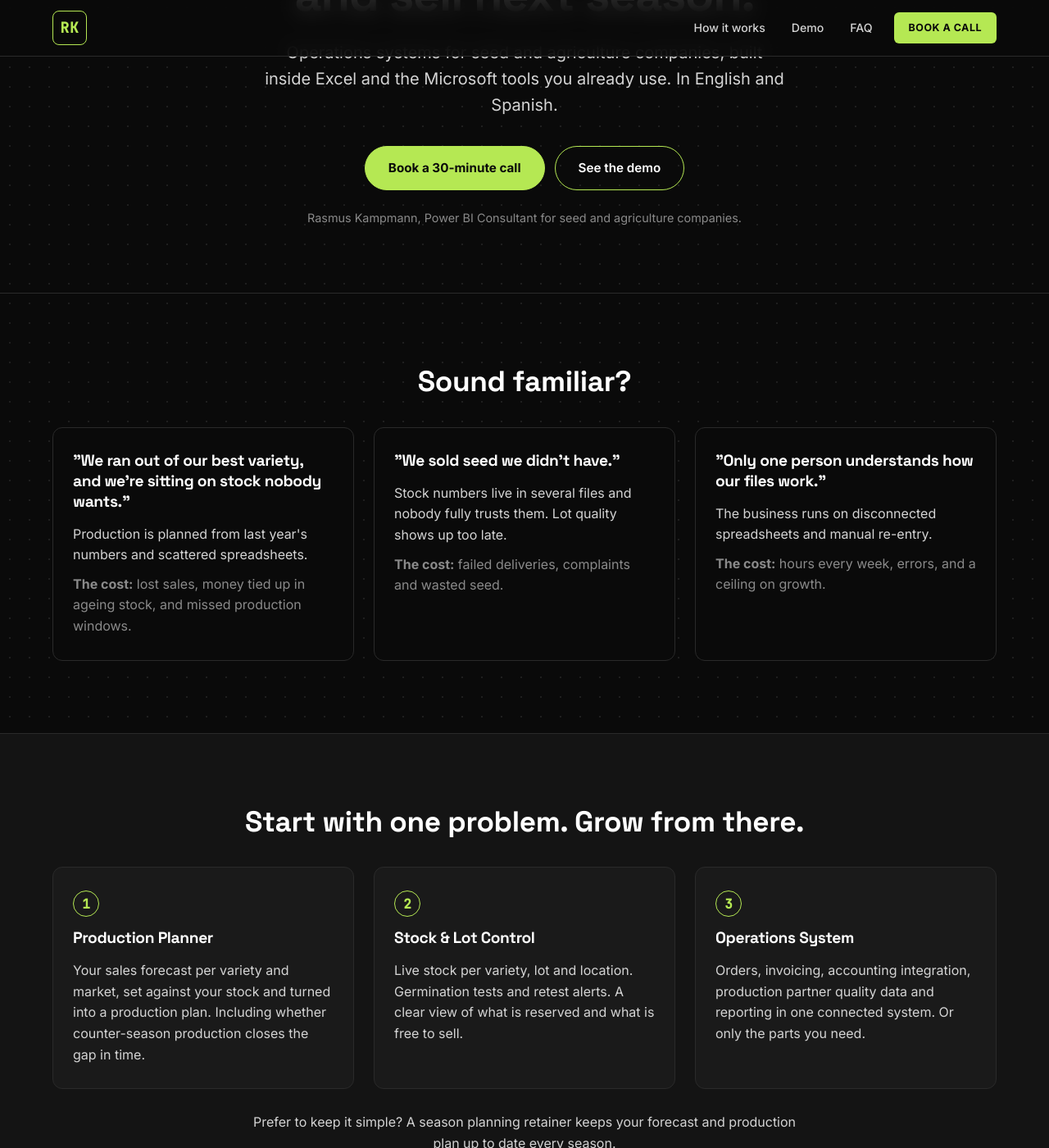
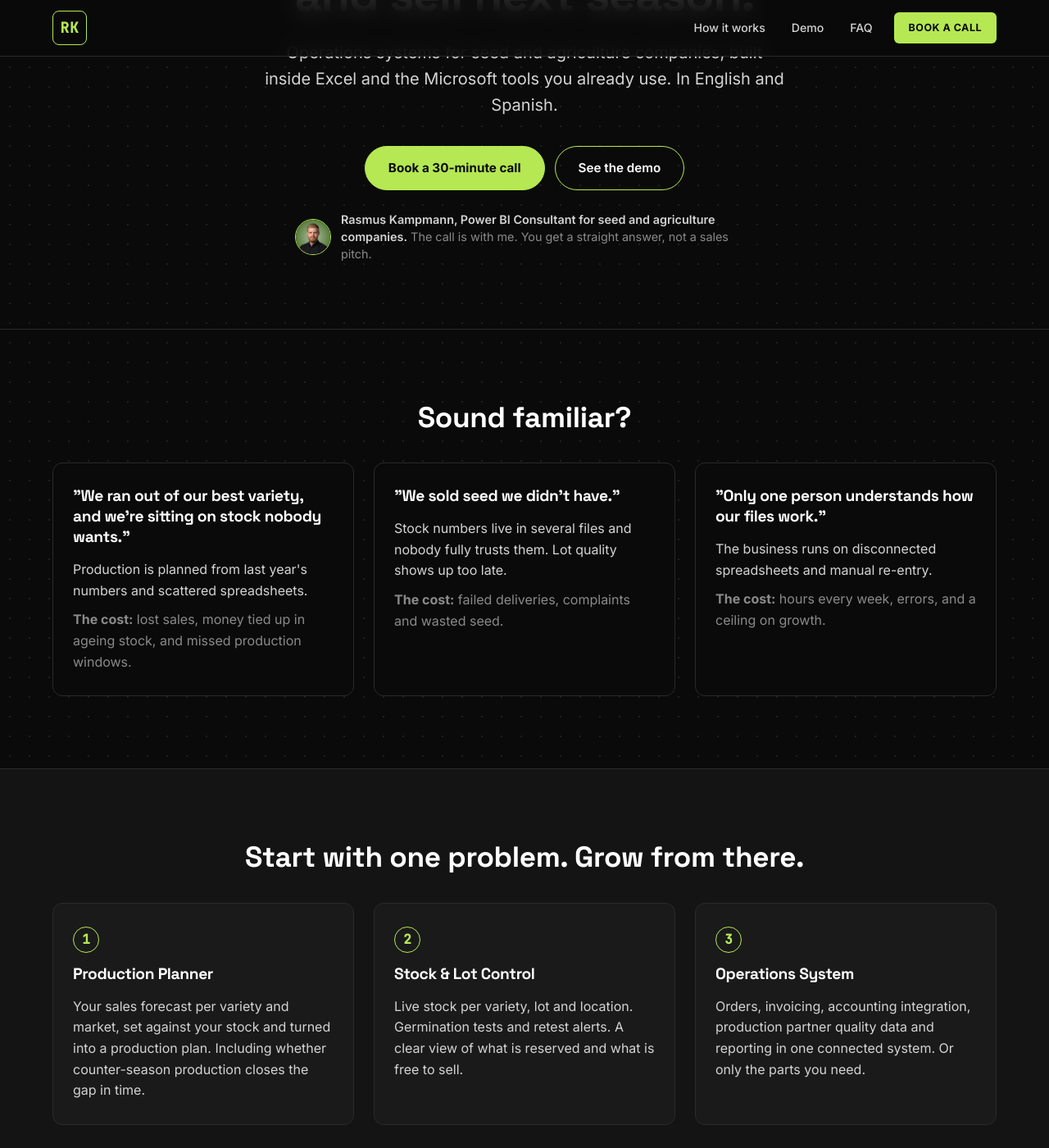
Before and after one commit to rasmuskampmann1998/rasmuskampmann.com, a Jekyll site: the page built from index.md, in a window 1280 px wide and 1400 px high, scrolled down 266 px. Shown: the whole window at 82% size. Built offline with Jekyll 4.4.1, drawn with Linux system fonts in a browser that asks for light colours; some of the changed text lies outside the part shown.

Commit message:
About section with photo, and a founder line under both booking buttons
Co-Authored-By: Claude Opus 5.5 <noreply@anthropic.com>

```diff
--- a/assets/css/main.scss
+++ b/assets/css/main.scss
@@ -2094,3 +2094,68 @@ ul.hero-stack {
   .offer-section .container,
   .offer-hero .container { padding: 0 16px; }
 }
+
+// Offer page: founder badge under the booking buttons, and the about block
+.offer-badge {
+  display: flex;
+  align-items: center;
+  justify-content: center;
+  gap: 12px;
+  max-width: 560px;
+  margin: 26px auto 0;
+  text-align: left;
+
+  img {
+    width: 44px;
+    height: 44px;
+    border-radius: 50%;
+    border: 1.5px solid var(--accent-green);
+    object-fit: cover;
+    flex-shrink: 0;
+  }
+
+  p { color: var(--text-muted); font-size: 0.9rem; line-height: 1.45; }
+  strong { color: var(--text-secondary); font-weight: 600; }
+}
+
+.offer-about {
+  display: grid;
+  grid-template-columns: 340px 1fr;
+  gap: 56px;
+  align-items: center;
+  max-width: 1040px;
+  margin: 0 auto;
+
+  h2 { text-align: left; margin-bottom: 18px; }
+}
+
+.offer-about-photo img {
+  width: 100%;
+  aspect-ratio: 1 / 1;
+  object-fit: cover;
+  border-radius: 16px;
+  border: 1px solid var(--border-strong);
+}
+
+.offer-about-intro {
+  color: var(--text-primary);
+  font-size: 1.1rem;
+  margin-bottom: 22px;
+}
+
+.offer-about-links {
+  margin-top: 8px;
+  color: var(--text-muted);
+  font-size: 0.92rem;
+}
+
+@media (max-width: 900px) {
+  .offer-about {
+    grid-template-columns: 1fr;
+    gap: 28px;
+
+    h2 { text-align: center; }
+  }
+
+  .offer-about-photo { max-width: 260px; margin: 0 auto; }
+}
--- a/index.md
+++ b/index.md
@@ -12,7 +12,10 @@ description: Know what to produce, stock and sell next season. Custom operations
       <a href="{{ booking }}" class="offer-btn offer-btn--primary" target="_blank" rel="noopener">Book a 30-minute call</a>
       <a href="#demo" class="offer-btn">See the demo</a>
     </div>
-    <p class="offer-byline">Rasmus Kampmann, Power BI Consultant for seed and agriculture companies.</p>
+    <div class="offer-badge">
+      <img src="{{ '/assets/images/me/hero-portrait.jpg' | relative_url }}" alt="" width="44" height="44" />
+      <p><strong>Rasmus Kampmann, Power BI Consultant for seed and agriculture companies.</strong> The call is with me. You get a straight answer, not a sales pitch.</p>
+    </div>
   </div>
 </section>
 
@@ -87,14 +90,23 @@ description: Know what to produce, stock and sell next season. Custom operations
   </div>
 </section>
 
-<section class="offer-section" id="why">
-  <div class="container offer-narrow">
-    <h2>Built by someone who works inside a seed company</h2>
-    <ul class="offer-list">
-      <li>I build and run the operations system for a family-owned seed company with operations in Europe and Latin America: stock, lots, production, quality tests, forecasting and invoicing.</li>
-      <li>I know the seed business from the inside: varieties, seasons, production partners, distributors and export markets.</li>
-      <li>I work in English and fluent Spanish, so Latin American teams, growers and distributors can use the system too.</li>
-    </ul>
+<section class="offer-section" id="about">
+  <div class="container">
+    <div class="offer-about">
+      <div class="offer-about-photo">
+        <img src="{{ '/assets/images/me/hero-portrait.jpg' | relative_url }}" alt="Rasmus Kampmann" width="800" height="800" loading="lazy" />
+      </div>
+      <div class="offer-about-text">
+        <h2>Built by someone who works inside a seed company</h2>
+        <p class="offer-about-intro">I'm Rasmus Kampmann, a Power BI Consultant based in Odense, Denmark.</p>
+        <ul class="offer-list">
+          <li>I started in marketing and operations at a family-owned seed company with operations in Europe and Latin America, and visited its production in Costa Rica, Panama and Mexico. Today I build and run its operations system: stock, lots, production, quality tests, forecasting and invoicing.</li>
+          <li>I know the seed business from the inside: varieties, seasons, production partners, distributors and export markets.</li>
+          <li>I work in English and fluent Spanish, so Latin American teams, growers and distributors can use the system too.</li>
+        </ul>
+        <p class="offer-about-links"><a href="{{ site.author.linkedin }}" target="_blank" rel="noopener">LinkedIn</a> · <a href="{{ '/portfolio/' | relative_url }}">Portfolio and CV</a></p>
+      </div>
+    </div>
   </div>
 </section>
 
@@ -141,5 +153,9 @@ description: Know what to produce, stock and sell next season. Custom operations
       <a href="{{ booking }}" class="offer-btn offer-btn--primary" target="_blank" rel="noopener">Book a 30-minute call</a>
       <a href="mailto:{{ site.author.email }}" class="offer-btn">Email me</a>
     </div>
+    <div class="offer-badge">
+      <img src="{{ '/assets/images/me/hero-portrait.jpg' | relative_url }}" alt="" width="44" height="44" />
+      <p>The call is with me, Rasmus. You get a straight answer on whether I can help, not a sales pitch.</p>
+    </div>
   </div>
 </section>
```
